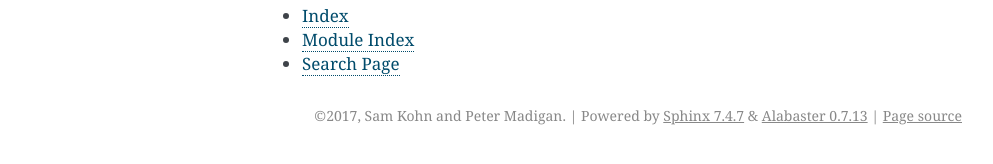
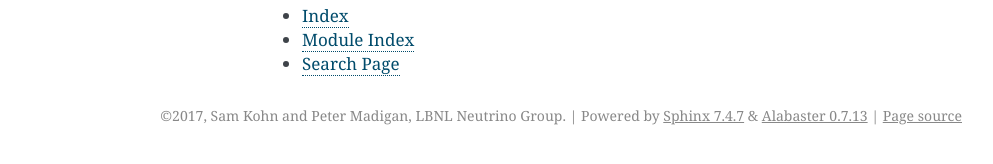
Before and after one commit to larpix/larpix-control, a Sphinx documentation site: the page built from docs/index.rst, in a window 1280 px wide. Shown: the part 329-493 px from the top of the page, without its empty margins (148-1141 px from the left). Built offline with Sphinx 7.4.7, drawn with Linux system fonts in a browser that asks for light colours.

Commit message:
Update copyright to include LBNL

```diff
--- a/docs/conf.py
+++ b/docs/conf.py
@@ -50,7 +50,7 @@ master_doc = 'index'
 
 # General information about the project.
 project = 'larpix-control'
-copyright = '2017, Sam Kohn and Peter Madigan'
+copyright = '2017, Sam Kohn and Peter Madigan, LBNL Neutrino Group'
 author = 'Sam Kohn and Peter Madigan'
 
 # The version info for the project you're documenting, acts as replacement for
```
